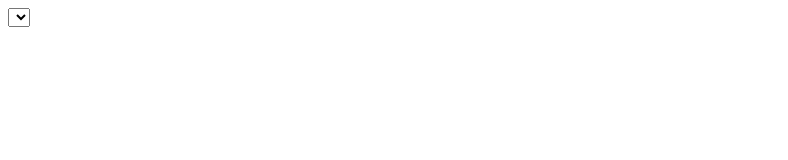
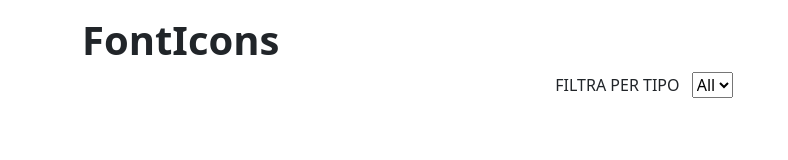
Before and after one commit to Al3ss4/js-es6-icons, a plain HTML site: page index.html in a window 1280 px wide. Shown: the whole page, without its empty margins (0-788 px from the left). Drawn offline with nearby package versions, Linux system fonts and the light colour scheme.

Commit message:
add html code

```diff
--- a/index.html
+++ b/index.html
@@ -1,21 +1,35 @@
 <!DOCTYPE html>
 <html lang="en">
+
 <head>
     <meta charset="UTF-8">
     <meta http-equiv="X-UA-Compatible" content="IE=edge">
     <meta name="viewport" content="width=device-width, initial-scale=1.0">
-    <link rel="stylesheet" href="https://cdnjs.cloudflare.com/ajax/libs/font-awesome/6.1.1/css/all.min.css" integrity="sha512-KfkfwYDsLkIlwQp6LFnl8zNdLGxu9YAA1QvwINks4PhcElQSvqcyVLLD9aMhXd13uQjoXtEKNosOWaZqXgel0g==" crossorigin="anonymous" referrerpolicy="no-referrer" />
+    <link rel="stylesheet" href="https://cdnjs.cloudflare.com/ajax/libs/font-awesome/6.1.1/css/all.min.css"
+        integrity="sha512-KfkfwYDsLkIlwQp6LFnl8zNdLGxu9YAA1QvwINks4PhcElQSvqcyVLLD9aMhXd13uQjoXtEKNosOWaZqXgel0g=="
+        crossorigin="anonymous" referrerpolicy="no-referrer" />
+    <link href="https://cdn.jsdelivr.net/npm/bootstrap@5.1.3/dist/css/bootstrap.min.css" rel="stylesheet"
+        integrity="sha384-1BmE4kWBq78iYhFldvKuhfTAU6auU8tT94WrHftjDbrCEXSU1oBoqyl2QvZ6jIW3" crossorigin="anonymous">
     <link rel="stylesheet" href="style.css">
     <script src="script.js" type="text/javascript" defer></script>
     <title>es-6-incons</title>
 </head>
+
 <body>
     <header>
-        <div class="titolo"></div>
-        <div class="filter">
-            <select>
-                <option value="option"></option>
-            </select>
+        <div class="container">
+            <div class="header-top">
+                <h1 class="fw-bold pt-3">FontIcons</h1>
+            </div>
+            <div class="row">
+                <div class="filter col text-center">
+                    <span class="text-uppercase mx-2">Filtra per tipo</span>
+                    <select>
+
+                        <option value="all">All</option>
+                    </select>
+                </div>
+            </div>
         </div>
     </header>
     <main>
@@ -24,4 +38,5 @@
         </div>
     </main>
 </body>
+
 </html>
```
